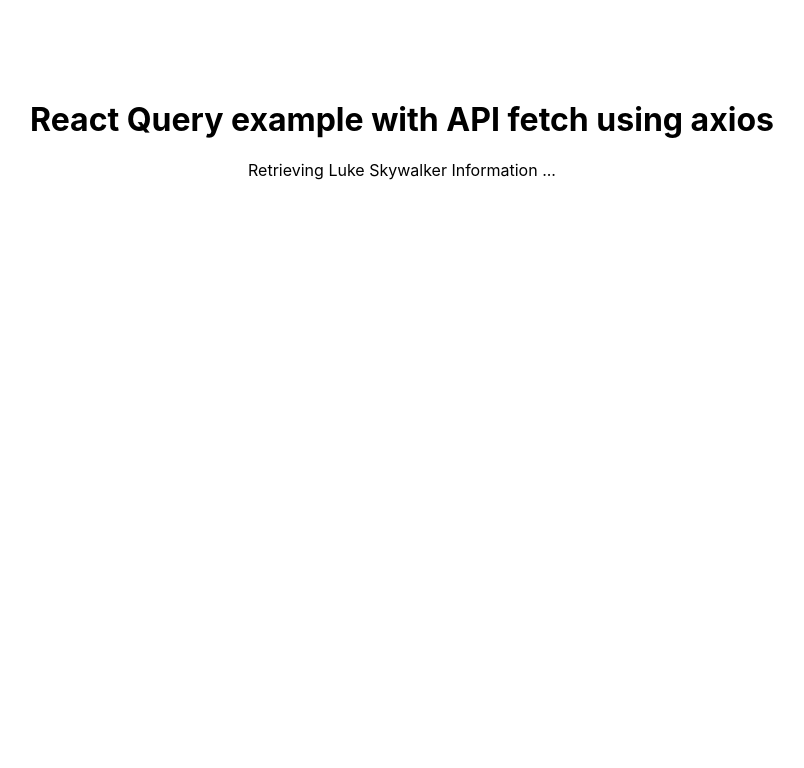
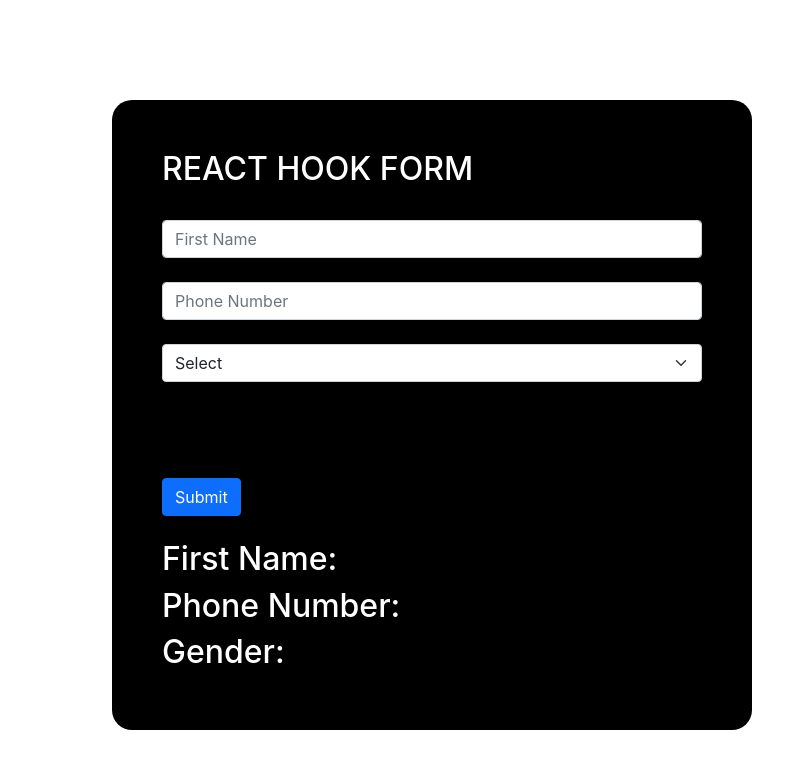
Before and after one commit to ashik39/RECALLING-TOPICS, a React (Create React App) app in the folder recall/: page / in a window 1280 px wide. Shown: the top 768 px of the page, without its empty margins (238-1042 px from the left). Built offline with nearby package versions, Linux system fonts and the light colour scheme; no server answers.

Commit message:
[ReactHookForm + UseMutation] form created with react-hook-form + useMuation concept implemented but error appears

```diff
--- a/recall/package.json
+++ b/recall/package.json
@@ -10,6 +10,7 @@
     "react": "^17.0.2",
     "react-bootstrap": "^1.6.0",
     "react-dom": "^17.0.2",
+    "react-hook-form": "^7.6.9",
     "react-query": "^3.16.0",
     "react-scripts": "4.0.3",
     "web-vitals": "^1.0.1"
--- a/recall/public/index.html
+++ b/recall/public/index.html
@@ -24,6 +24,13 @@
       work correctly both with client-side routing and a non-root public URL.
       Learn how to configure a non-root public URL by running `npm run build`.
     -->
+    <!-- Bootstrap CSS -->
+    <link
+      href="https://cdn.jsdelivr.net/npm/bootstrap@5.0.0-beta3/dist/css/bootstrap.min.css"
+      rel="stylesheet"
+      integrity="sha384-eOJMYsd53ii+scO/bJGFsiCZc+5NDVN2yr8+0RDqr0Ql0h+rP48ckxlpbzKgwra6"
+      crossorigin="anonymous"
+    />
     <title>React App</title>
   </head>
   <body>
--- a/recall/src/App.css
+++ b/recall/src/App.css
@@ -1,9 +1,21 @@
-.App {
-  text-align: center;
-}
+/* .App {
+} */
 .Content {
   margin-top: 100px;
 }
+
+.FormField {
+  width: 50%;
+  margin-left: 350px;
+  background-color: black;
+  color: white;
+  padding: 50px;
+  border-radius: 20px;
+}
+/*
+.data {
+  float: right;
+} */
 
 .Btn {
   background-color: black;
--- a/recall/src/App.js
+++ b/recall/src/App.js
@@ -3,7 +3,9 @@
 // import UseEffectMain from './UseEffect/UseEffectMain';
 // import PromiseMain from './Promise/PromiseMain';
 // import AsyncAwait from './Promise/AsyncAwait';
-import ReactQueryMain from './ReactQuery/ReactQueryMain';
+//import ReactQueryMain from './ReactQuery/ReactQueryMain';
+import FormMain from './ReactHookForm/FormMain';
+//import UseMutation from './ReactQuery/UseMutation';
 function App() {
   //Below are for promise,async and await work examples
   return (
@@ -11,7 +13,9 @@
       <div className="Content">
         {/* <PromiseMain /> */}
         {/* <AsyncAwait /> */}
-        <ReactQueryMain />
+        {/* <ReactQueryMain /> */}
+        <FormMain />
+        {/* <UseMutation /> */}
       </div>
     </div>
   );
--- /dev/null
+++ b/recall/src/ReactHookForm/FormMain.js
@@ -0,0 +1,106 @@
+import React, { useState } from 'react';
+import { useForm } from 'react-hook-form';
+
+function FormMain() {
+  const [data, setData] = useState({
+    firstName: '',
+    phoneNumber: '',
+    gender: '',
+  });
+  const {
+    register,
+    handleSubmit,
+    formState: { errors },
+  } = useForm();
+
+  const selectData = [
+    {
+      name: 'Male',
+      value: 'Male',
+    },
+    {
+      name: 'Female',
+      value: 'Female',
+    },
+    {
+      name: 'Others',
+      value: 'Female',
+    },
+  ];
+  const formSubmit = (data) => {
+    setData({
+      firstName: data.firstName,
+      phoneNumber: data.phoneNumber,
+      gender: data.gender,
+    });
+    console.log(data.firstName);
+  };
+  return (
+    <div>
+      <div className="FormField">
+        <form onSubmit={handleSubmit(formSubmit)}>
+          <h2>REACT HOOK FORM</h2>
+          <br />
+          <div>
+            <input
+              className="form-control"
+              type="text"
+              name="firstName"
+              placeholder="First Name"
+              {...register('firstName', { required: '*First Name Required' })}
+            />
+            {errors.firstName && <h5>{errors.firstName.message}</h5>}
+            <br />
+            <input
+              className="form-control"
+              type="number"
+              name="phoneNumber"
+              placeholder="Phone Number"
+              {...register('phoneNumber', {
+                required: '*Phone Number Required',
+                minLength: {
+                  value: 10,
+                  message: 'Enter atleast 10 digit number',
+                },
+              })}
+            />
+            {errors.phoneNumber && <h5>{errors.phoneNumber.message}</h5>}
+            <br />
+            <select
+              name="gender"
+              className="form-select"
+              {...register('gender', { required: '*Gender Required' })}
+            >
+              <option value="">Select</option>
+              {selectData &&
+                selectData.map((option) => (
+                  <option value={option.value} key={option.value}>
+                    {option.name}
+                  </option>
+                ))}
+            </select>
+            {errors.gender && <h5>{errors.gender.message}</h5>}
+          </div>
+          <br />
+
+          <br />
+          <br />
+          <br />
+          <button className="btn btn-primary" type="submit">
+            Submit
+          </button>
+        </form>
+        <br />
+        {data && (
+          <div className="data">
+            <h2>First Name: {data.firstName}</h2>
+            <h2>Phone Number: {data.phoneNumber}</h2>
+            <h2>Gender: {data.gender}</h2>
+          </div>
+        )}
+      </div>
+    </div>
+  );
+}
+
+export default FormMain;
--- /dev/null
+++ b/recall/src/ReactQuery/UseMutation.js
@@ -0,0 +1,66 @@
+// import React from 'react';
+// import { useMutation, QueryClient, QueryClientProvider } from 'react-query';
+// import { useForm } from 'react-hook-form';
+
+// const queryClient = new QueryClient();
+
+// function UseMutation() {
+//   //   const subdata = async (data) => {
+//   //     const res = await fetch('');
+//   //   };
+
+//   const {
+//     register,
+//     handleSubmit,
+//     formState: { errors },
+//   } = useForm();
+
+//   //   const [mutate, { isLoading, isError, error }] = useMutation((data) => {
+//   //     subdata(data);
+//   //   });
+
+//   const onSubmit = (data) => mutate(data);
+//   return (
+//     <div>
+//       {isLoading ? (
+//         <div>
+//           <h2>Loadin please wait..</h2>
+//         </div>
+//       ) : (
+//         <div className="FormField">
+//           <form onSubmit={handleSubmit(onSubmit)}>
+//             <h2>REACT HOOK FORM</h2>
+//             <br />
+//             {isError && <h3>{error}</h3>}
+//             <div>
+//               <input
+//                 className="form-control"
+//                 type="text"
+//                 name="firstName"
+//                 placeholder="First Name"
+//                 {...register('firstName', { required: '*First Name Required' })}
+//               />
+//             </div>
+//             {errors.firstName && <h5>{errors.firstName.message}</h5>}
+//             <br />
+//             <button className="btn btn-primary" type="submit">
+//               Submit
+//             </button>
+//           </form>
+//         </div>
+//       )}
+//     </div>
+//   );
+// }
+
+// // Higher order function
+// const hof = (WrappedComponent) => {
+//   // Its job is to return a react component warpping the baby component
+//   return (props) => (
+//     <QueryClientProvider client={queryClient}>
+//       <WrappedComponent {...props} />
+//     </QueryClientProvider>
+//   );
+// };
+
+// export default hof(UseMutation);
```
Also changed, not shown: 1 other file (tests, documents, lock files or other folders).
